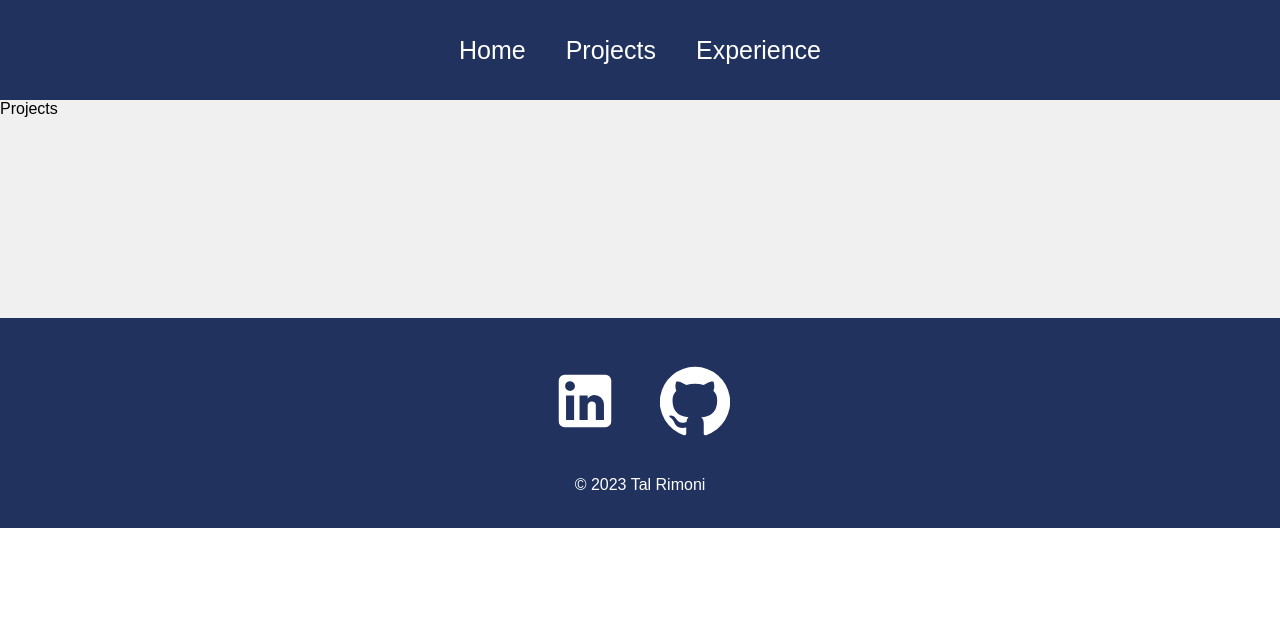
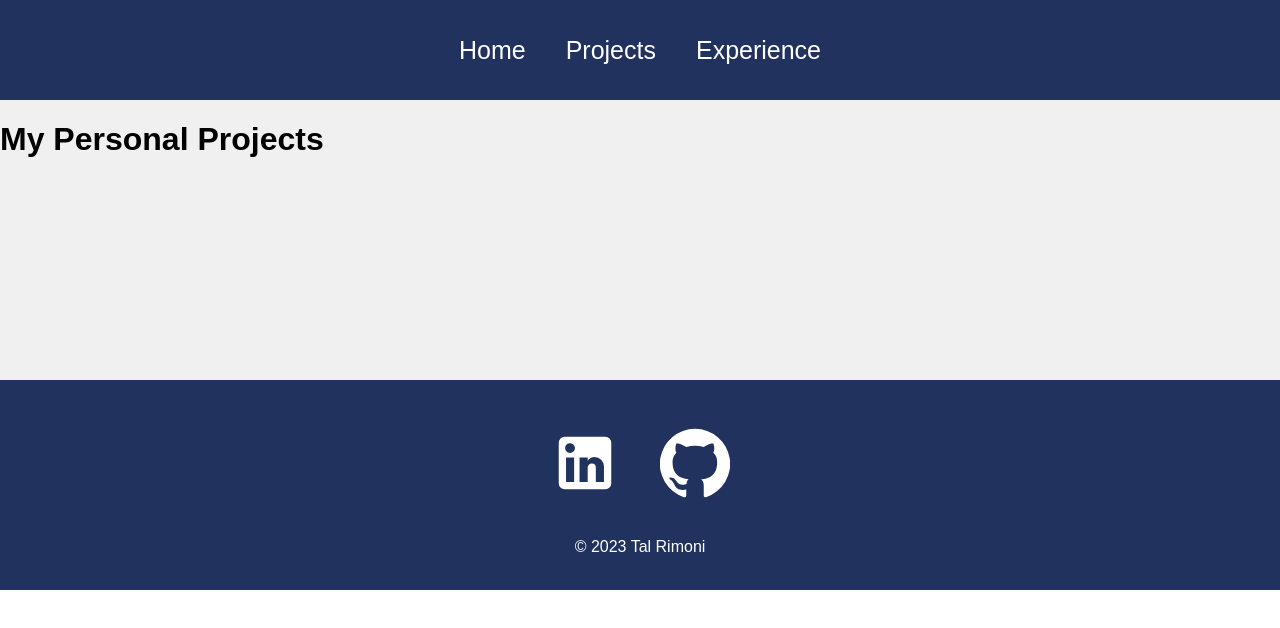
Before and after one commit to trimoni/tal-portfolio, a React (Create React App) app: page /projects in a window 1280 px wide. Shown: the top 628 px of the page. Built offline with nearby package versions, Linux system fonts and the light colour scheme.

Commit message:
add projects

```diff
--- a/src/pages/Projects.js
+++ b/src/pages/Projects.js
@@ -2,7 +2,12 @@
 
 function Projects() {
   return (
-    <div>Projects</div>
+    <div className='projects'>
+      <h1> My Personal Projects</h1>
+      <div className='projectList'>
+
+      </div>
+    </div>
   )
 }
 
```
Also changed, not shown: src/components/ProjectItem.js (added, +12 -0 lines).
